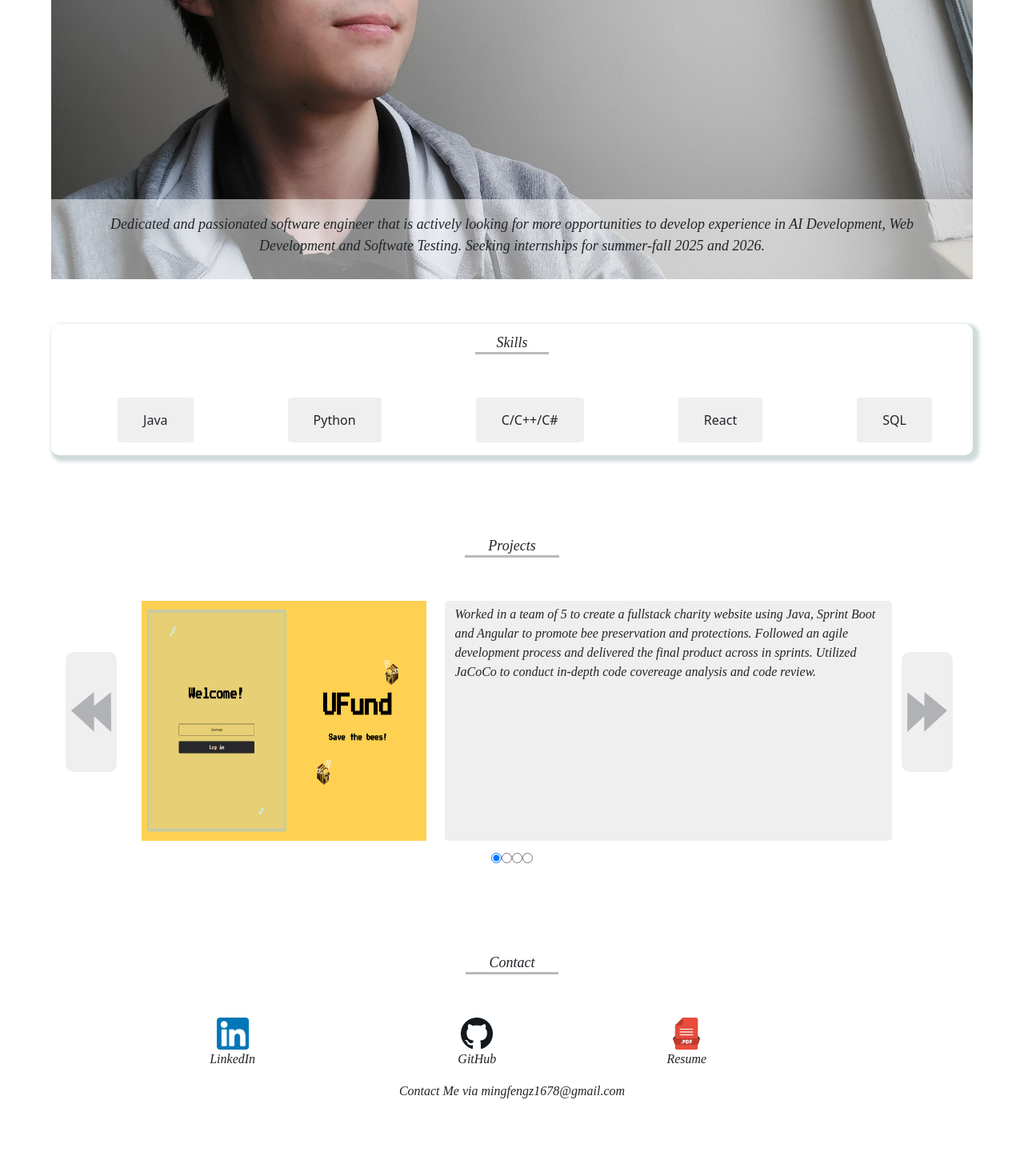
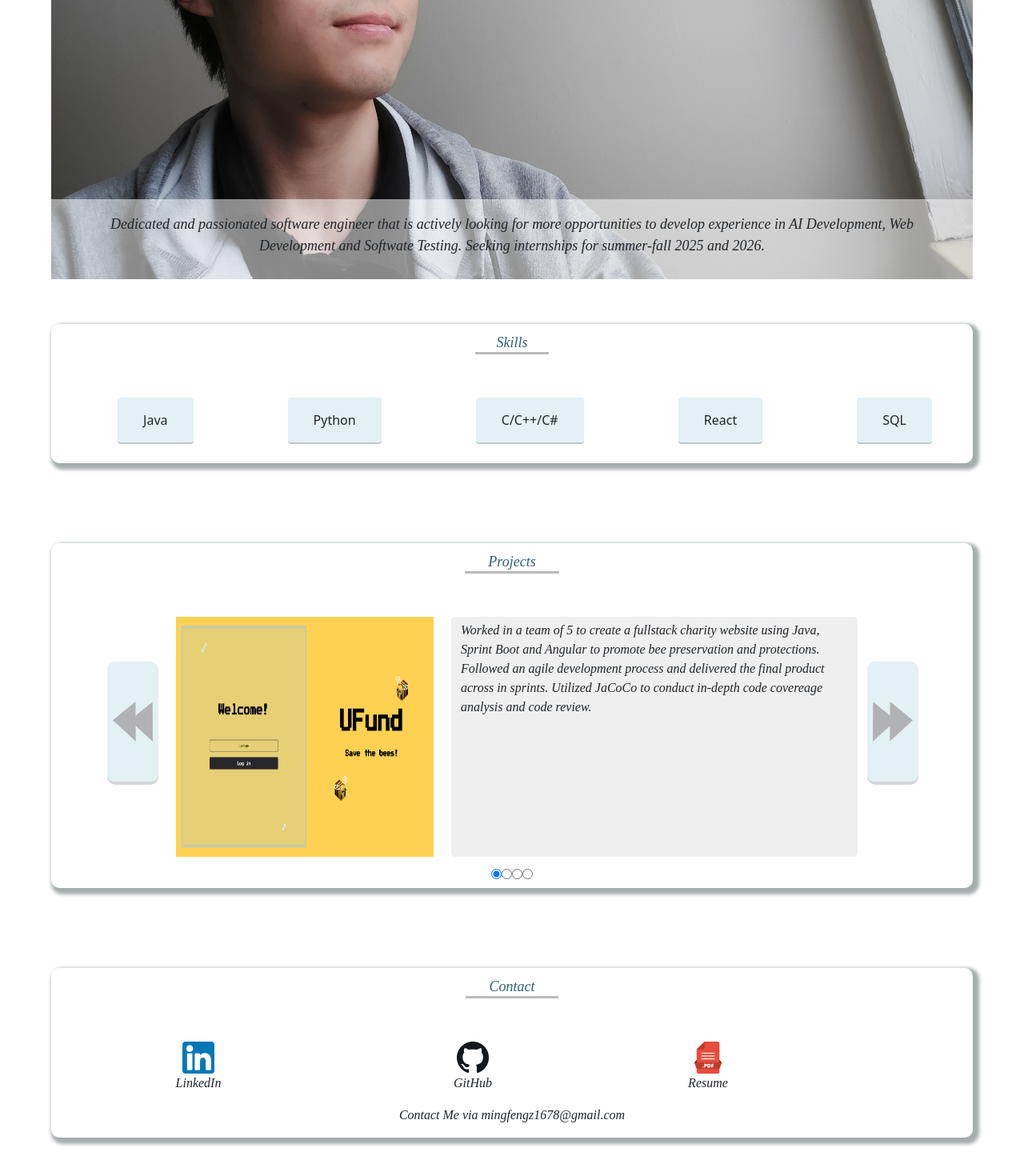
Before and after one commit to MingFZ0/MingFZ0.github.io, a React (Create React App) app: page / in a window 1280 px wide. Shown: the part 404-1874 px from the top of the page at 80% size. Before the commit the page ends 1796 px from the top, so only its background shows below. Built offline with nearby package versions, Linux system fonts and the light colour scheme.

Commit message:
Did some recoloring

```diff
--- a/src/Page/Contact.css
+++ b/src/Page/Contact.css
@@ -1,5 +1,10 @@
 .Contact {
-    margin-left: 10%;
-    margin-right: 10%;
+    margin-left: 5%;
+    margin-right: 5%;
     text-align: center;
+    box-shadow: 4px 4px 4px 4px rgb(165, 173, 173);
+    padding-top: 10px;
+    border-radius: 10px;
+
+    margin-bottom: 50px;
 }
--- a/src/Page/Project.css
+++ b/src/Page/Project.css
@@ -0,0 +1,7 @@
+.Projects {
+    margin-left: 5%;
+    margin-right: 5%;
+    box-shadow: 4px 4px 4px 4px rgb(165, 173, 173);
+    padding-top: 10px;
+    border-radius: 10px;
+}
--- a/src/Page/Skills.css
+++ b/src/Page/Skills.css
@@ -1,13 +1,19 @@
 .Skills {
     margin-left: 5%;
     margin-right: 5%;
-    box-shadow: 4px 4px 4px 4px rgb(207, 218, 218);
+    box-shadow: 4px 4px 4px 4px rgb(165, 173, 173);
     padding-top: 10px;
+    padding-bottom: 10px;
     border-radius: 10px;
 }
 
+.Skill {
+    background-color:#deedf2d2;
+    box-shadow: 0 2px rgb(189, 198, 198);
+}
+
 .Skill:hover {
-    background-color:antiquewhite;
+    background-color:#aedef3;
     scale: 1.25;
 }
 
--- a/src/Page/components/NavControl/NavControl.css
+++ b/src/Page/components/NavControl/NavControl.css
@@ -6,9 +6,9 @@
 
 .NavControlButton {
     font-size: large;
-    color: grey;
+    color: #2c6274;
 }
 
 .NavControlButton:hover {
-    color:burlywood;
+    color:#97cec7;
 }
--- a/src/Page/components/ScrollSlide/GallaryCard.css
+++ b/src/Page/components/ScrollSlide/GallaryCard.css
@@ -8,15 +8,17 @@
 
 .GallaryCardButton {
     border: 1px rgba(255, 255, 255, 0) solid;
+    box-shadow: 0 4px rgb(211, 215, 220);
+    background-color: #deedf2d2;
     margin-top: 90%;
     height: 50%;
     border-radius: 10px;
-    z-index: -3;
 }
 
 .GallaryCardButton:hover {
-    background-color: antiquewhite;
-    filter:brightness(80%) sepia(1);
+    background-color: #aedef3;
+    box-shadow: 0 0;
+    /* filter: invert(100%) sepia(14%) saturate(902%) hue-rotate(112deg) brightness(97%) contrast(90%); */
 }
 
 .GallaryCardDescription {
--- a/src/Page/components/ScrollSlide/ScrollSlide.css
+++ b/src/Page/components/ScrollSlide/ScrollSlide.css
@@ -29,19 +29,19 @@
     position: relative;
     animation-name: slide-right;
     animation-duration: 3s;
-    z-index: 0;
+    z-index: -3;
 }
 
 .AnimeSlideLeft {
     position: relative;
     animation-name: slide-left;
     animation-duration: 3s;
-    z-index: 0;
+    z-index: -3;
 }
 
 .AnimeSlideDown {
     position: relative;
     animation-name: slide-down;
     animation-duration: 3s;
-    z-index: 0;
+    z-index: -3;
 }
--- a/src/Page/components/Subtitle/Subtitle.css
+++ b/src/Page/components/Subtitle/Subtitle.css
@@ -4,6 +4,7 @@
     margin-left: auto;
     margin-right: auto;
     margin-bottom: 3em;
+    color: #2c6274;
 }
 
 .SubtitleUnderline {
```
